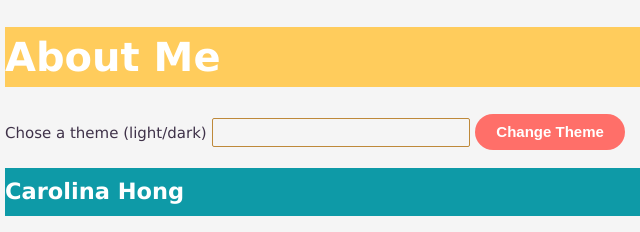
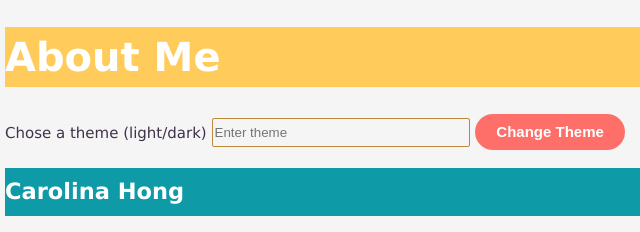
Before and after one commit to caroohong/caroohong.github.io, a plain HTML site: page index.html in a window 1280 px wide. Shown: the top 232 px of the page, 3-643 px from the left. Drawn offline with Linux system fonts and the light colour scheme.

Commit message:
feat: added Enter theme to the input text

```diff
--- a/index.html
+++ b/index.html
@@ -9,7 +9,7 @@
 <body class="light-mode">
     <h1 class="about-me">About Me</h1>
     <label for="toggle">Chose a theme (light/dark)</label>
-    <input class= "light-mode" type="text" id="toggle">
+    <input placeholder="Enter theme" class= "light-mode" type="text" id="toggle">
     <button class="light-dark-button" onclick="toggleMode()">Change Theme</button>
     <script>
         function toggleMode() {
```
